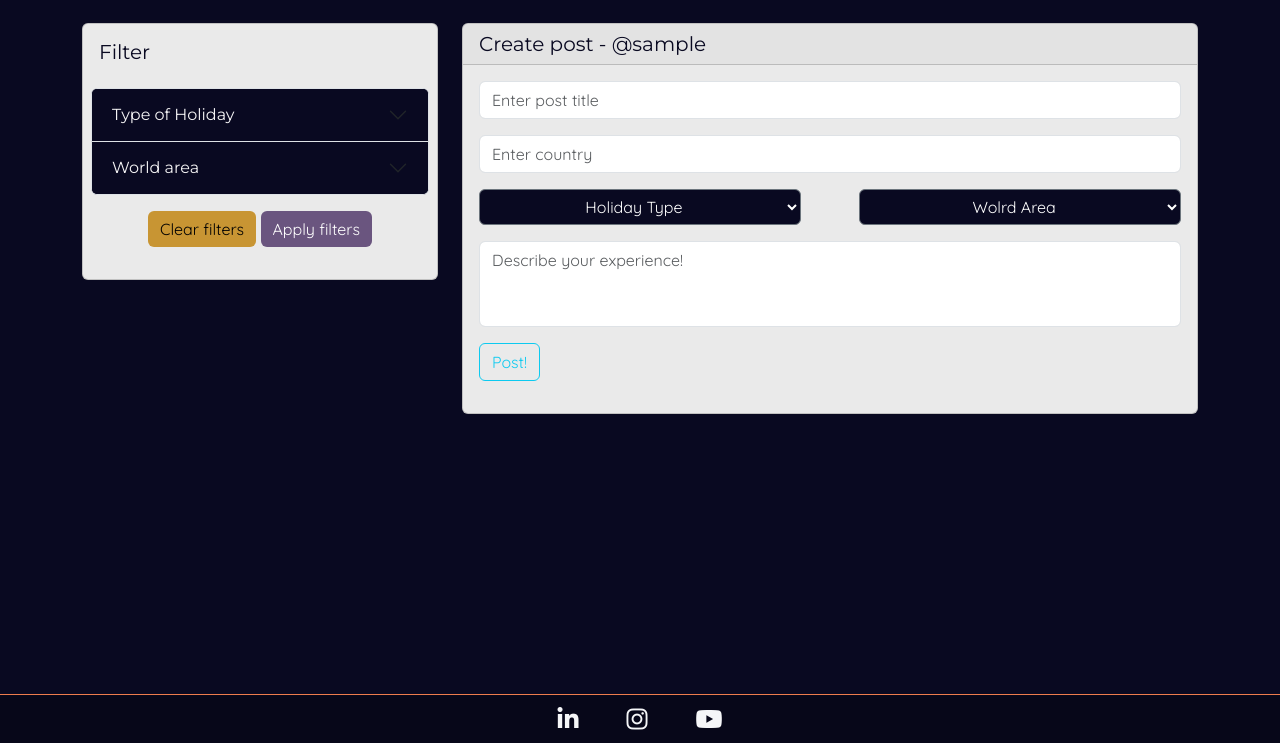
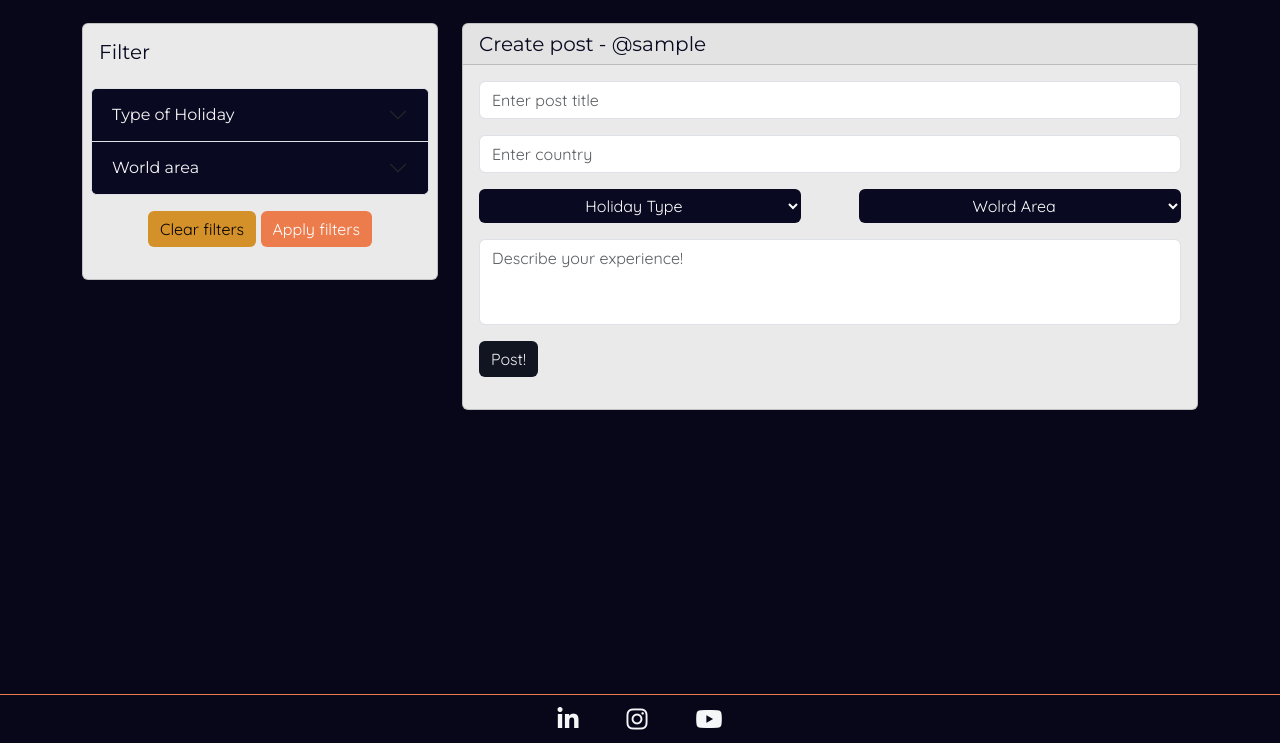
Before and after one commit to juanovt10/tracktales-blog, a Django app: page /board/ in a window 1280 px wide. Shown: the part 57-800 px from the top of the page. Run offline with Django 4.2, Linux system fonts and the light colour scheme; the visitor is signed in with stand-in values (Sample User, id 1); data that the repository does not hold is empty; some libraries are stand-ins or nearby versions.

Commit message:
Started stylying buttons

```diff
--- a/static/css/style.css
+++ b/static/css/style.css
@@ -3,7 +3,7 @@
 /* General styling */
 body {
     font-family: "Quicksand", "sans-serif";
-    background-color: #090921;
+    background-color: #070719;
 }
 
 h1, h2, h3, h4, h5, h6 {
@@ -204,14 +204,27 @@ hr {
     justify-content: flex-start;
 }
 
+.btn {
+    border: none;
+}
+
 .btn-warning {
-    background-color: #c89533;
+    background-color: #d59129;
     border: none;
 }
 
 .btn-primary {
-    background-color: #6a557f;
+    background-color: #ED7C4D;
     border: none;
+}
+
+.btn-success {
+    background-color: #9C1150;
+}
+
+.btn-info {
+    background-color: #111522;
+    color: #F5F4F5;
 }
 
 .btn-secondary {
--- a/templates/board.html
+++ b/templates/board.html
@@ -131,7 +131,7 @@
                                 {{ post_form.content }}
                             </div>
                         </div>
-                        <button type="submit" class="btn btn-outline-info d-flex">Post!</button>
+                        <button type="submit" class="btn btn-info d-flex">Post!</button>
                     </form>
                 </div>
             </div>
@@ -239,7 +239,7 @@
 
                         <input type="hidden" name="blogpost_id_comment" value="{{post.slug}}">
                         {{ comment_form.body }}
-                        <button type="submit" class="btn btn-outline-info mt-2 comment-submit">Comment!</button>
+                        <button type="submit" class="btn btn-info mt-2 comment-submit">Comment!</button>
                     </form>
                     {% else %}
                     <p>Please <a href="{% url 'account_login' %}">login</a> to be able to like or comment a post</p>
```
Also changed, not shown: templates/userprofile.html (+6 -2 lines).
